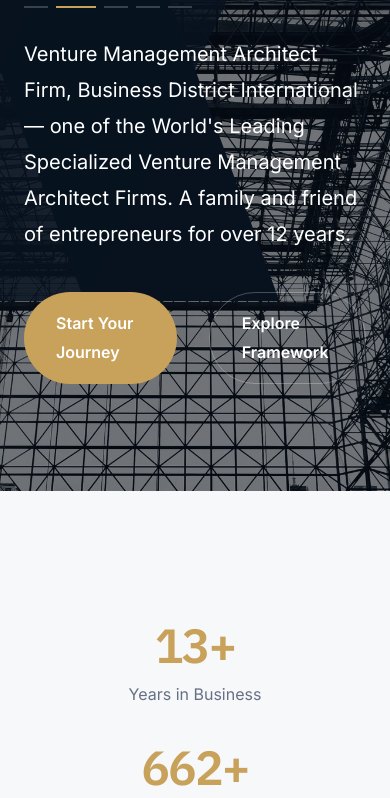
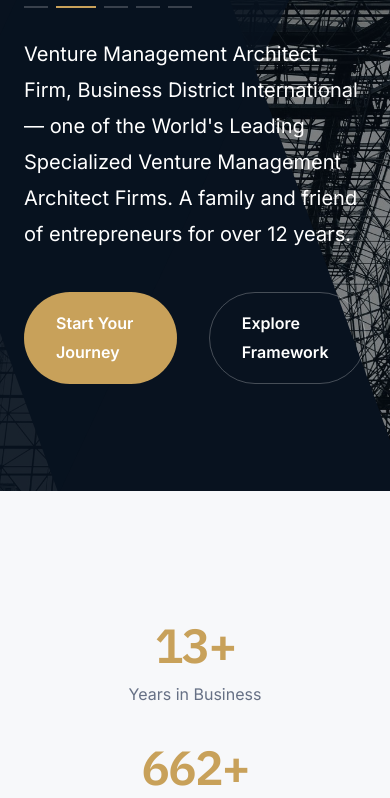
Before and after one commit to Billbern/VentureManagementArchitect, a plain HTML site: page index.html in a window 390 px wide. Shown: the part 353-1151 px from the top of the page. Drawn offline with nearby package versions, Linux system fonts and the light colour scheme.

Commit message:
Adjust hero background overlay for improved text legibility and update dimensions for responsive design

```diff
--- a/index.html
+++ b/index.html
@@ -316,12 +316,12 @@
   z-index: 0;
 }
 
-/* Dark overlay on top of image so text stays legible */
+
 .hero__bg::after {
   content: '';
   position: absolute;
   inset: 0;
-  background: rgba(8, 18, 31, 0.55);
+  background: rgba(8, 18, 31, 0.35);
 }
 
 .hero::before,
@@ -362,25 +362,6 @@
   min-height: 100vh;
 }
 
-/* .hero__content::after {
-    content: "";
-    width: 60%;
-    height: 100%;
-    position: absolute;
-    background-color: rgb(8, 18, 31, 0.55);
-    transform: skewX(-10deg);
-}
-
-
-.hero__content::before {
-    content: "";
-    width: 60%;
-    height: 100%;
-    position: absolute;
-    background-color: rgb(8, 18, 31);
-    transform: skewX(10deg);
-} */
-
 /* ── ROTATING HEADLINE ─────────────────────────────────────────────────── */
 
 .hero__title {
@@ -477,8 +458,9 @@
     gap: 40px 0;
   }
   .hero__image { display: none; }
-  .hero::before { height: 55%; }
-  .hero::after  { height: 55%; }
+  .hero::before { width: 90%; left: -6rem; }
+  .hero::after  { width: 70%; left: -1rem; }
+  .hero__bg::after { background: rgba(8, 18, 31, 0.5);}
 }
 </style>
 
@@ -486,7 +468,11 @@
 <section class="hero" id="hero">
 
   <!-- Background image -->
-  <div class="hero__bg" role="img" aria-label="Venture Management Architect enterprise architecture"></div>
+  <div class="hero__bg" role="img" aria-label="Venture Management Architect enterprise architecture">
+    <div class="hero__bg-scissors">
+
+    </div>
+  </div>
 
   <!-- Content (z above scissors) -->
   <div class="hero__content">
```
